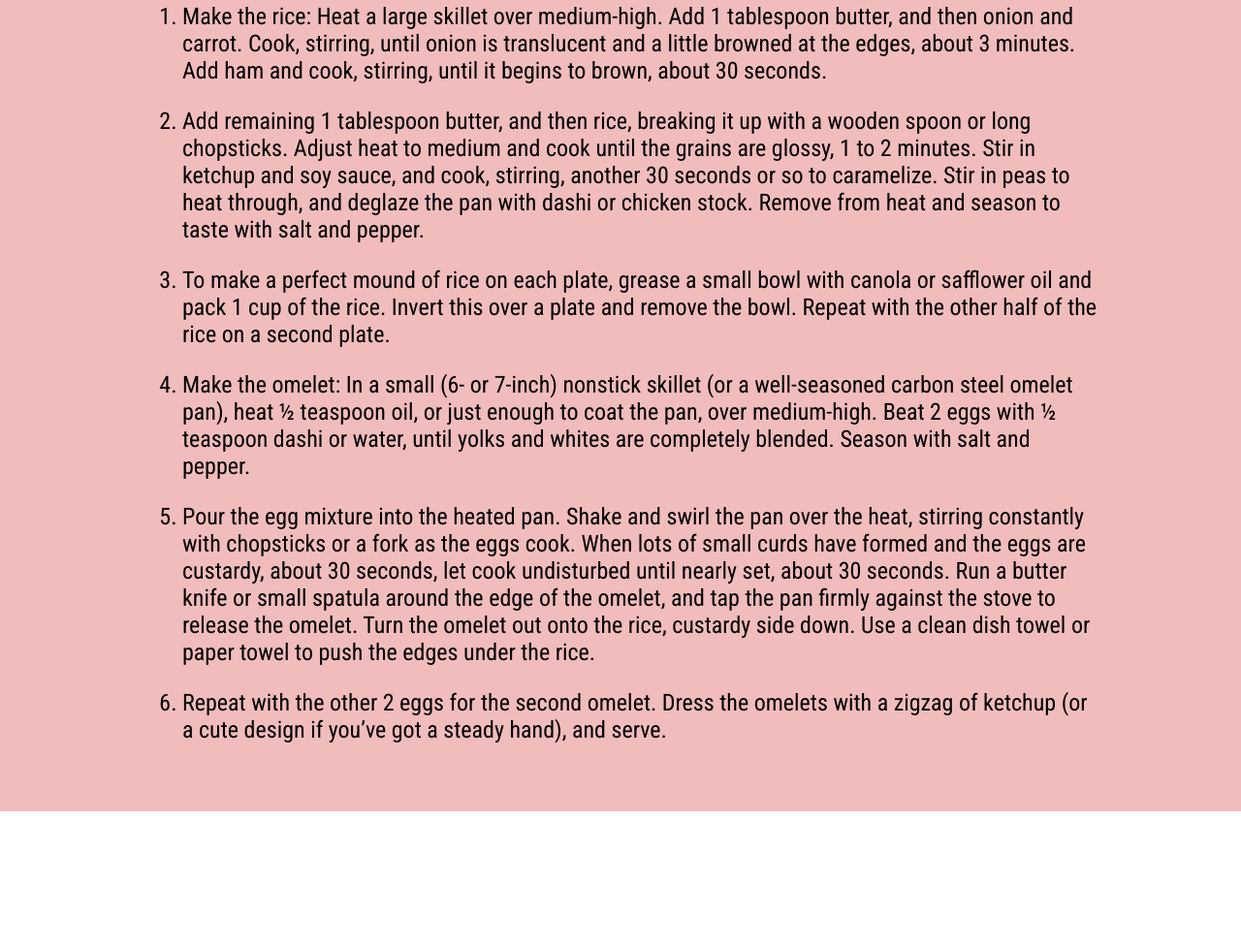
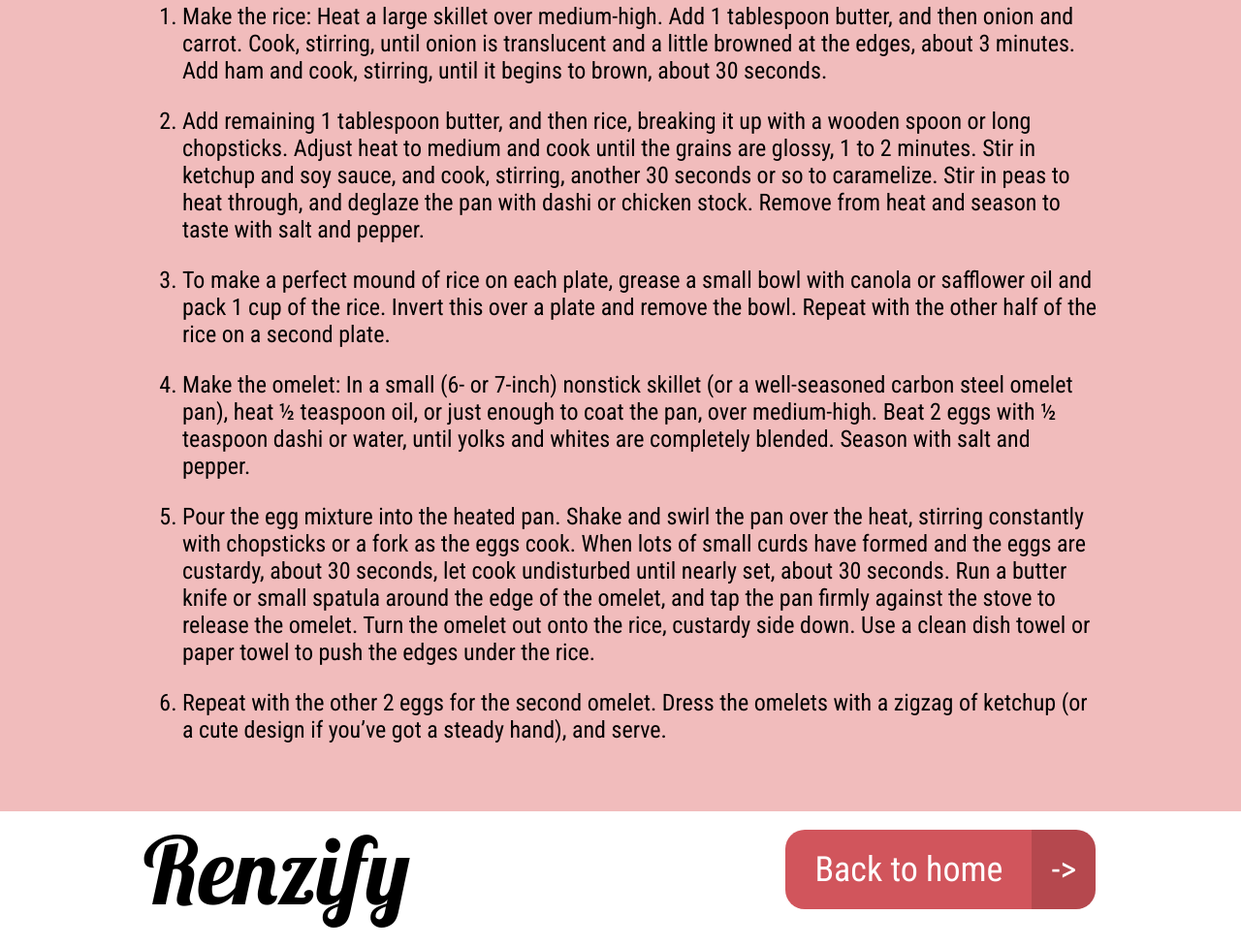
Before and after one commit to Renzify/odin-recipes, a plain HTML site: page recipes/omurice.html in a window 1280 px wide. Shown: the part 1023-2000 px from the top of the page at 97% size. Before the commit the page ends 1860 px from the top, so only its background shows below. Drawn offline with Linux system fonts and the light colour scheme.

Commit message:
Add the footer for omurice

```diff
--- a/recipes/omurice.html
+++ b/recipes/omurice.html
@@ -115,5 +115,17 @@
             </li>
          </ol>
       </section>
+
+      <footer>
+         <div>
+            <h2>Renzify</h2>
+         </div>
+         <div id="get-started">
+            <div id="button-container">
+               <button id="get-started-button">Back to home</button>
+               <button id="get-started-arrow">-></button>
+            </div>
+         </div>
+      </footer>
    </body>
 </html>
--- a/style/omurice.css
+++ b/style/omurice.css
@@ -162,3 +162,55 @@ ol > li {
    margin-right: 146px;
    padding-bottom: 24px;
 }
+
+/* footer */
+footer {
+   display: grid;
+   grid-template-columns: 1fr 1fr;
+   background-color: #ffffff;
+   padding-bottom: 20px;
+}
+
+footer > div > h2 {
+   font-size: 96px;
+   color: black;
+}
+
+footer > div {
+   margin-left: 148px;
+   background-color: #ffffff;
+}
+
+#get-started {
+   display: flex;
+   flex-direction: row-reverse;
+   align-items: center;
+}
+
+#button-container > button {
+   font-family: "roboto condensed";
+   font-size: 36px;
+   font-weight: normal;
+   border: none;
+}
+
+#get-started-button {
+   border-radius: 20px;
+   border-top-right-radius: 0px;
+   border-bottom-right-radius: 0px;
+   background-color: #d1555c;
+   color: white;
+   padding: 20px 30px;
+}
+
+#get-started-arrow {
+   border-radius: 20px;
+   border-top-left-radius: 0px;
+   border-bottom-left-radius: 0px;
+   background-color: #b5484e;
+   color: white;
+   padding: 20px 20px;
+   position: relative;
+   left: -4px;
+   margin-right: 146px;
+}
```
